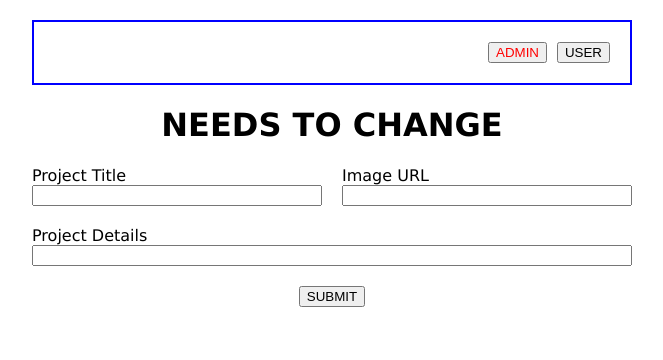
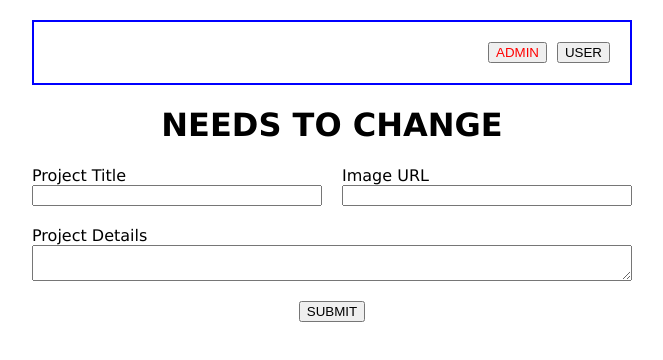
Before and after one commit to PaulaBurgheleaGithub/vue-portofolio-project, a Vue app: page / in a window 1280 px wide. Shown: the top 360 px of the page, without its empty margins (308-971 px from the left). Built offline with nearby package versions, Linux system fonts and the light colour scheme.

Commit message:
add project bug fix

```diff
--- a/package.json
+++ b/package.json
@@ -2,7 +2,7 @@
   "name": "fs-vue-portfolio",
   "version": "0.2.0",
   "private": true,
-  "author": "Krista Moroder & Germinal Camps for CodeOp",
+  "author": "Paula Burghelea",
   "license": "Proprietary",
   "scripts": {
     "dev": "vite",
--- a/src/App.vue
+++ b/src/App.vue
@@ -1,15 +1,15 @@
 <template>
   <div class="App">
     <nav>
-    <button @click="isAdmin = true" :class="{active: isAdmin}" >ADMIN</button>
-    <button @click="isAdmin = false" :class="{active : !isAdmin}" >USER</button>
+      <button @click="isAdmin = true" :class="{active: isAdmin}" >ADMIN</button>
+      <button @click="isAdmin = false" :class="{active : !isAdmin}" >USER</button>
     </nav>
 
-    <h1>{{ title }}</h1>
+    <h1>{{ pageTitle }}</h1>
 
     <section>
-      <adminView v-if="isAdmin" @createProject="addProject" />
-      <userView v-else :projects="allProjects"/>
+      <AdminView v-if="isAdmin" @createProject="addProject" />
+      <UserView v-else :projects="allProjects" />
     </section>
 
   </div>
@@ -23,13 +23,13 @@ import ProjectsData from "./ProjectsData.js";
 export default {
   name: "App",
   components: {
-    userView: UserView,
-    adminView: AdminView
+    UserView,
+    AdminView
   },
 
   data() {
     return {
-      title: "NEEDS TO CHANGE",
+      pageTitle: "NEEDS TO CHANGE",
       isAdmin: true,
       allProjects: ProjectsData,
     };
--- a/src/components/AdminView.vue
+++ b/src/components/AdminView.vue
@@ -1,6 +1,6 @@
 <template>
   <div class="AdminView">
-    <form @submit.prevent="handleSubmit">
+    <form @submit.prevent>
 
       <label for="title">Project Title
         <input type="text" v-model="title"/>
@@ -11,7 +11,7 @@
       </label>
 
       <label for="description" class="span-2-cols">Project Details
-        <input type="text" v-model="description">
+        <textarea type="text" v-model="description"> </textarea>
       </label>
 
       <div class="span-2-cols" style="text-align: center">
@@ -29,7 +29,6 @@ export default {
 
   data() {
     return {
-      pageTitle: "Admin Page",
       title: "",
       image: "",
       description: "",
@@ -47,6 +46,7 @@ export default {
         image: this.image,
         description: this.description,
       };
+
       this.$emit("createProject", project);
       //reset form data by setting all form filds to ""
       this.title = this.image = this.description = ""
```
